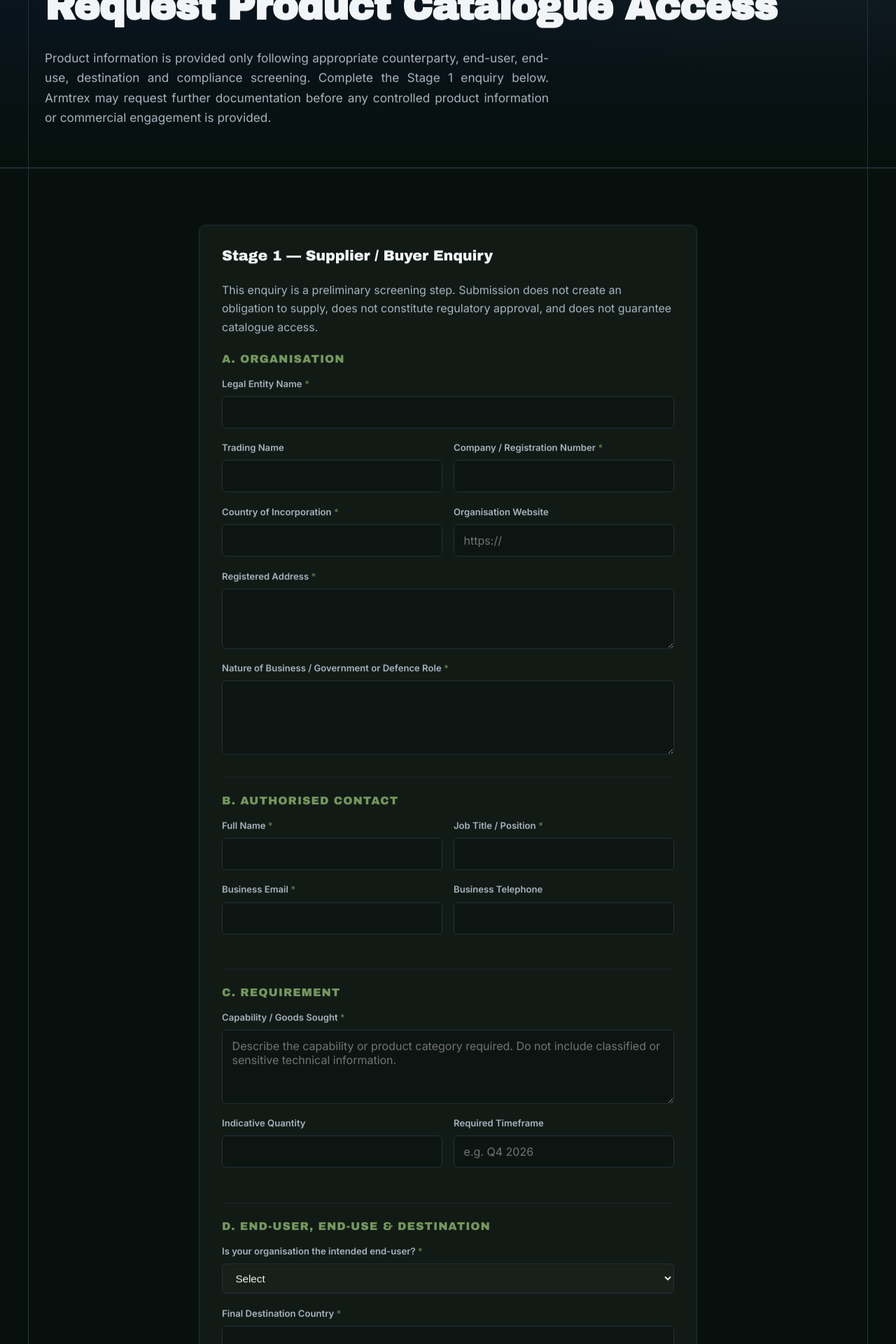
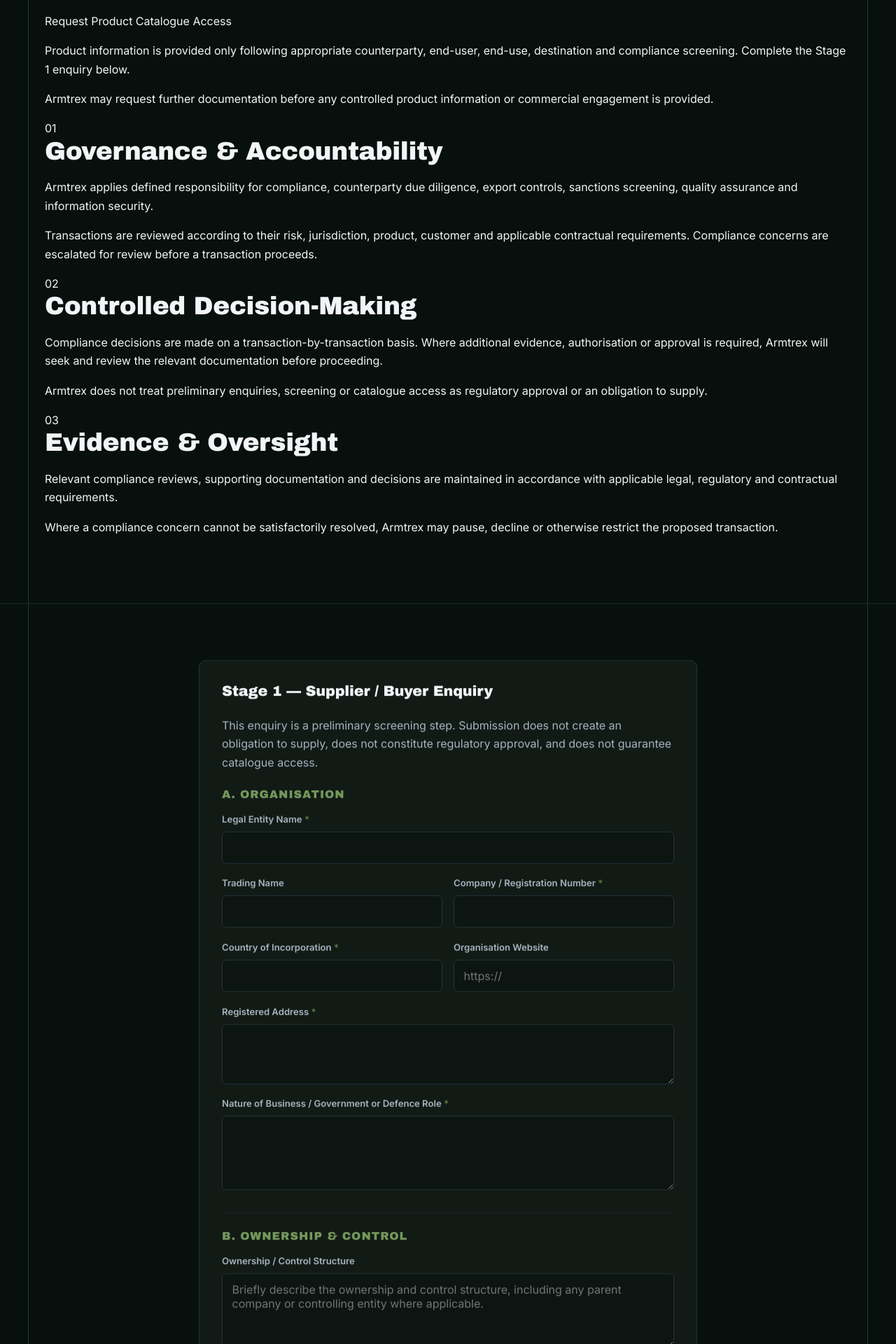
Before and after one commit to adonismorina7-collab/Armtrex-Website-Master, a React (Vite) app: page /kyc in a window 1280 px wide. Shown: the part 240-2160 px from the top of the page at 70% size. Built offline with nearby package versions, Linux system fonts and the light colour scheme.

Commit message:
Finalize KYC form and worker updates

```diff
--- a/src/components/KycForm.jsx
+++ b/src/components/KycForm.jsx
@@ -6,6 +6,7 @@
 const EMPTY = {
   legalEntityName: '',
   tradingName: '',
+  ownershipControl: '',
   registrationNumber: '',
   incorporationCountry: '',
   registeredAddress: '',
@@ -172,7 +173,28 @@
         <textarea id="k-business" name="businessDescription" rows="4" maxLength={2000} required value={values.businessDescription} onChange={update} />
       </div>
 
-      <h3 className="kyc-section-heading">B. Authorised Contact</h3>
+  <h3 className="kyc-section-heading">B. Ownership &amp; Control</h3>
+
+<div className="field">
+  <label htmlFor="k-ownership-control">
+    Ownership / Control Structure
+  </label>
+  <textarea
+    id="k-ownership-control"
+    name="ownershipControl"
+    rows="4"
+    maxLength={3000}
+    value={values.ownershipControl}
+    onChange={update}
+    placeholder="Briefly describe the ownership and control structure, including any parent company or controlling entity where applicable."
+  />
+</div>
+
+<p className="form-help">
+  Please provide sufficient information to identify the organisation's
+  ownership and control. Do not submit passports, identity documents or
+  other sensitive personal information through this public form.
+</p>
 
       <div className="form-row">
         <div className={`field ${errors.contactName ? 'has-error' : ''}`}>
--- a/src/pages/Kyc.jsx
+++ b/src/pages/Kyc.jsx
@@ -3,16 +3,73 @@
 export default function Kyc() {
   return (
     <>
-      <section className="page-hero" aria-labelledby="kyc-heading">
+      <section className="section">
         <div className="container">
-          <span className="kicker">Restricted Access</span>
-          <h1 id="kyc-heading">Request Product Catalogue Access</h1>
-          <p className="page-lead">
-            Product information is provided only following appropriate counterparty, end-user,
-            end-use, destination and compliance screening. Complete the Stage 1 enquiry below.
-            Armtrex may request further documentation before any controlled product information or
-            commercial engagement is provided.
-          </p>
+          <div className="section-heading">
+            <span className="eyebrow">Compliance &amp; Assurance</span>
+            <h1>Restricted Access</h1>
+            <p className="lead">
+              Request Product Catalogue Access
+            </p>
+            <p>
+              Product information is provided only following appropriate
+              counterparty, end-user, end-use, destination and compliance
+              screening. Complete the Stage 1 enquiry below.
+            </p>
+            <p>
+              Armtrex may request further documentation before any controlled
+              product information or commercial engagement is provided.
+            </p>
+          </div>
+
+          <div className="compliance-grid">
+            <article className="compliance-card">
+              <span className="compliance-number">01</span>
+              <h2>Governance &amp; Accountability</h2>
+              <p>
+                Armtrex applies defined responsibility for compliance,
+                counterparty due diligence, export controls, sanctions
+                screening, quality assurance and information security.
+              </p>
+              <p>
+                Transactions are reviewed according to their risk,
+                jurisdiction, product, customer and applicable contractual
+                requirements. Compliance concerns are escalated for review
+                before a transaction proceeds.
+              </p>
+            </article>
+
+            <article className="compliance-card">
+              <span className="compliance-number">02</span>
+              <h2>Controlled Decision-Making</h2>
+              <p>
+                Compliance decisions are made on a transaction-by-transaction
+                basis. Where additional evidence, authorisation or approval is
+                required, Armtrex will seek and review the relevant
+                documentation before proceeding.
+              </p>
+              <p>
+                Armtrex does not treat preliminary enquiries, screening or
+                catalogue access as regulatory approval or an obligation to
+                supply.
+              </p>
+            </article>
+
+            <article className="compliance-card">
+              <span className="compliance-number">03</span>
+              <h2>Evidence &amp; Oversight</h2>
+              <p>
+                Relevant compliance reviews, supporting documentation and
+                decisions are maintained in accordance with applicable legal,
+                regulatory and contractual requirements.
+              </p>
+              <p>
+                Where a compliance concern cannot be satisfactorily resolved,
+                Armtrex may pause, decline or otherwise restrict the proposed
+                transaction.
+              </p>
+            </article>
+          </div>
         </div>
       </section>
 
@@ -21,8 +78,9 @@
           <div className="contact-form-wrap">
             <h2>Stage 1 — Supplier / Buyer Enquiry</h2>
             <p className="form-intro">
-              This enquiry is a preliminary screening step. Submission does not create an obligation
-              to supply, does not constitute regulatory approval, and does not guarantee catalogue access.
+              This enquiry is a preliminary screening step. Submission does
+              not create an obligation to supply, does not constitute
+              regulatory approval, and does not guarantee catalogue access.
             </p>
             <KycForm />
           </div>
```
Also changed, not shown: worker/index.js (+9 -3 lines).
